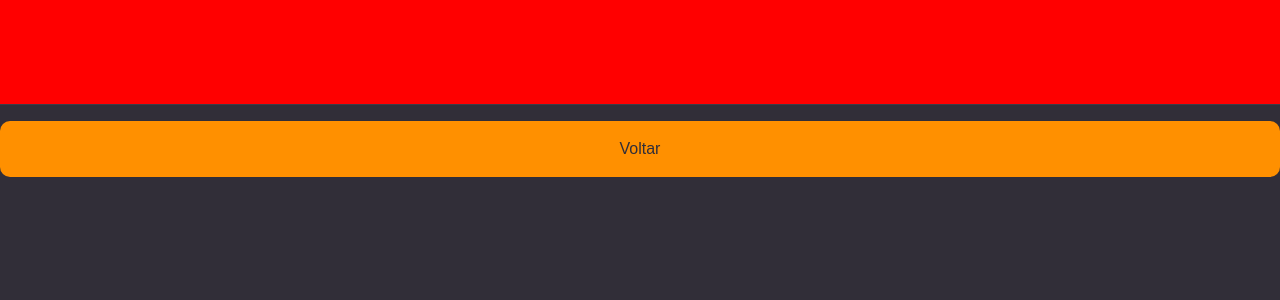
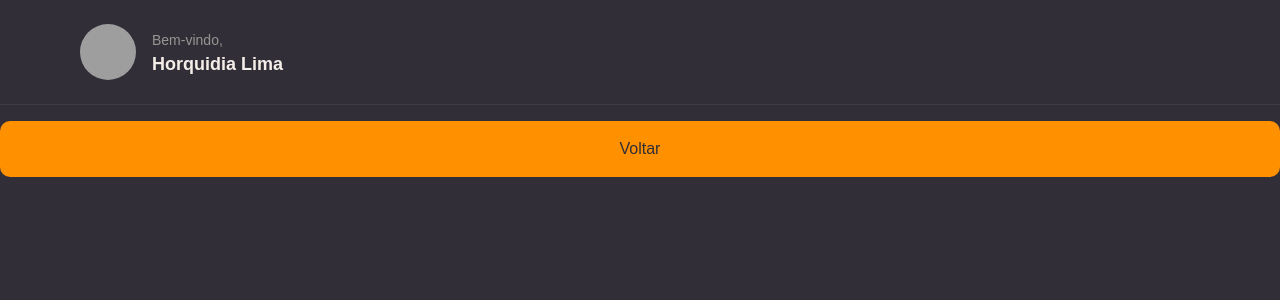
Before and after one commit to horquidia-lima/Rocketnotes, a React app: page / in a window 1280 px wide. Shown: the top 300 px of the page. Built offline with nearby package versions, Linux system fonts and the light colour scheme; grey boxes are pictures that could not be loaded; the HTML template or start-up script is replaced by a standard one.

Commit message:
imagem do usuario

```diff
--- a/src/components/Header/index.jsx
+++ b/src/components/Header/index.jsx
@@ -1,8 +1,17 @@
-import {Container} from './styles'
+import {Container, Profile} from './styles'
 
 export function Header(){
     return(
         <Container>
+            <Profile>
+                <img src="https://github.com/horquidia-lima.png" alt="Foto do usuario" />
+
+                <div>
+                    <span>Bem-vindo,</span>
+                    <strong>Horquidia Lima</strong>
+                </div>
+            </Profile>
+
 
         </Container>
     )
--- a/src/components/Header/styles.js
+++ b/src/components/Header/styles.js
@@ -15,5 +15,32 @@
 
     padding: 0 80px;
 
-    background: red;
 `
+
+export const Profile = styled.div`
+    display: flex;
+    align-items: center;
+
+    > img {
+        width: 56px;
+        height: 56px;
+        border-radius: 50%;
+    }
+
+    > div {
+        display: flex;
+        flex-direction: column;
+        margin-left: 16px;
+        line-height: 24px;
+
+        span {
+            font-size: 14px;
+            color: ${({theme}) => theme.COLORS.GRAY_100}
+        }
+
+        strong {
+            font-size: 18px;
+            color: ${({theme}) => theme.COLORS.WHITE}
+        }
+    }
+`
```
